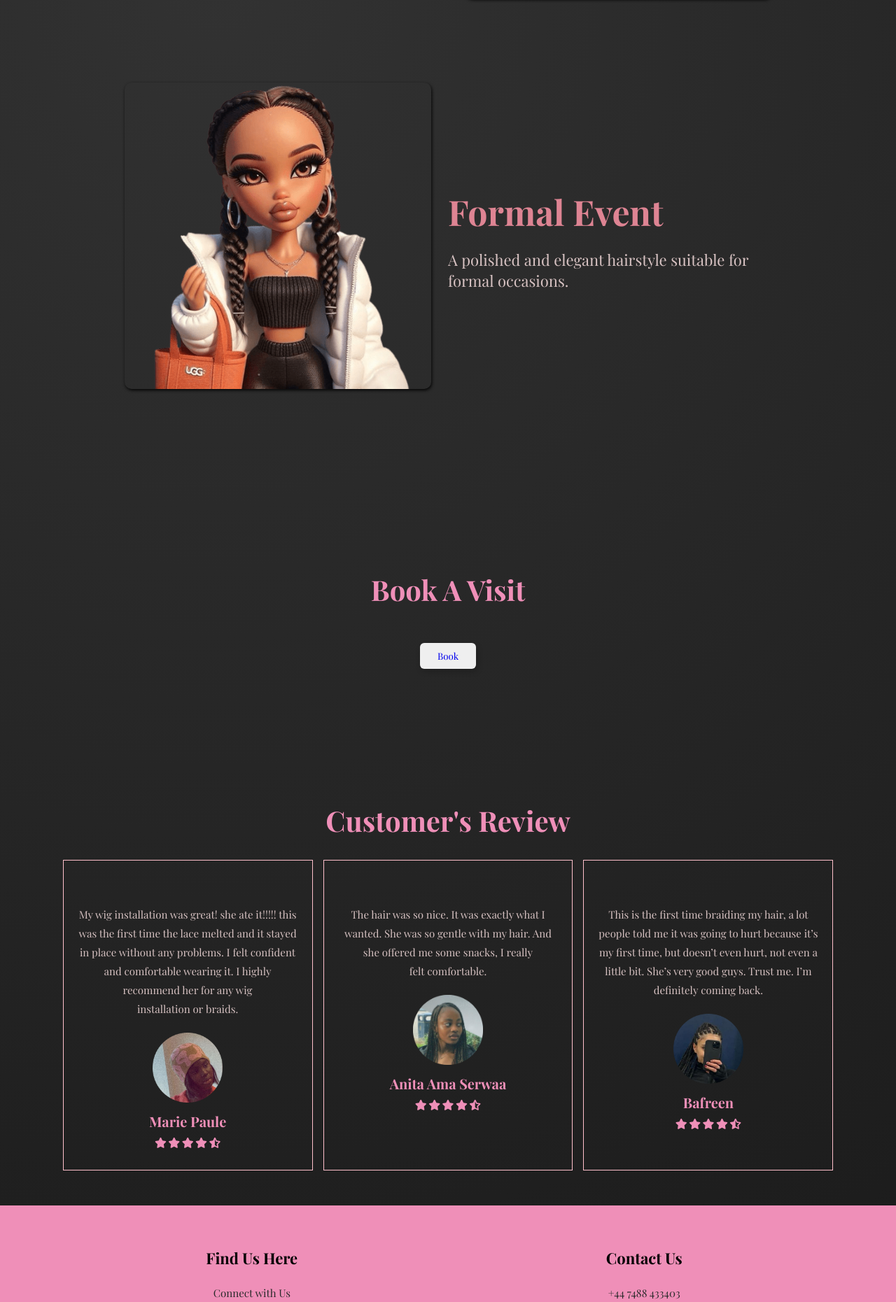
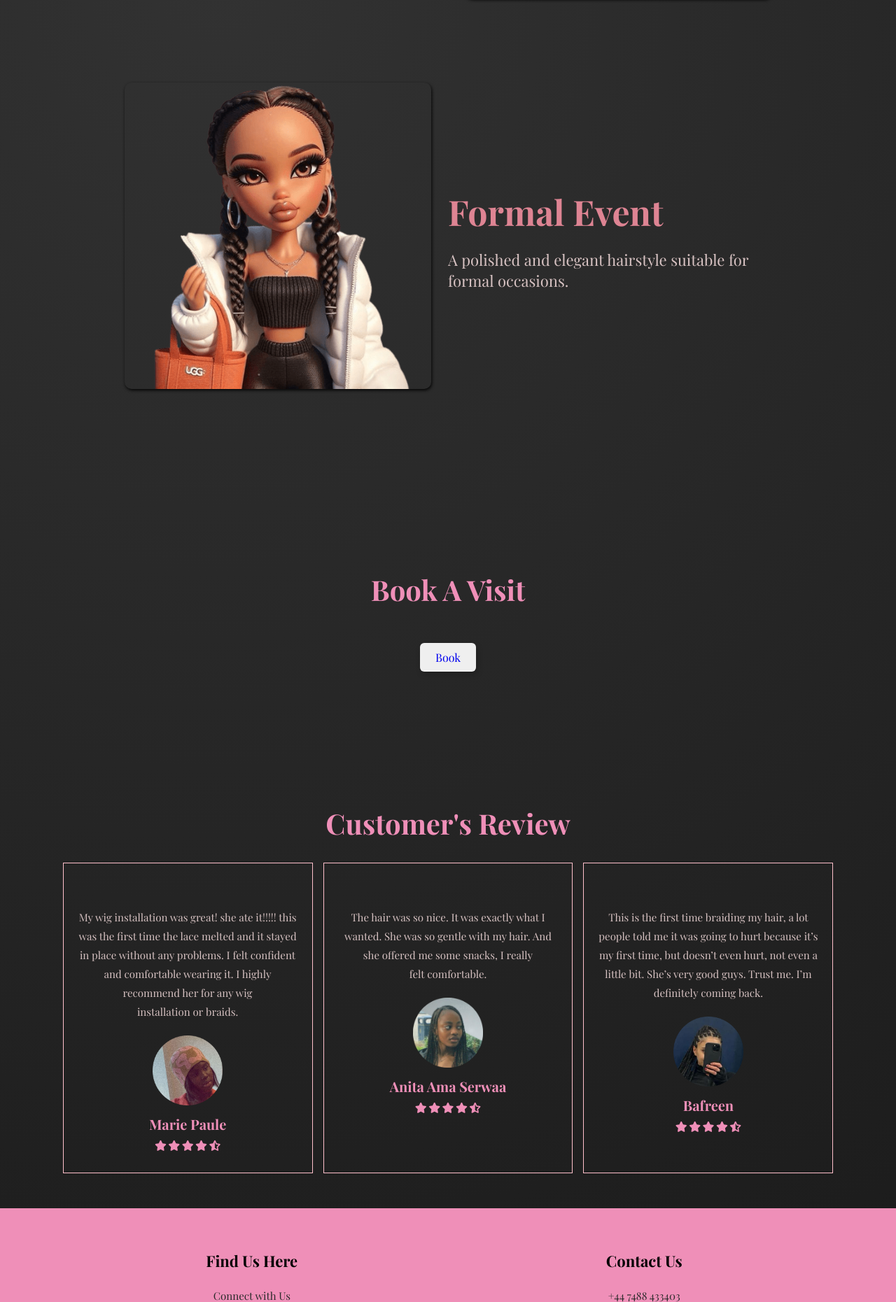
Before and after one commit to Edmondakwasi/Hair_dressing_saloon, a PHP site: page / in a window 1280 px wide. Shown: the part 4639-6500 px from the top of the page at 70% size. Run offline with PHP 8.4, Linux system fonts and the light colour scheme; some libraries are stand-ins or nearby versions; some web fonts are replaced.

Commit message:
increased the size of the button

```diff
--- a/styles/style.css
+++ b/styles/style.css
@@ -91,6 +91,7 @@ button{
     padding-top: 1rem;
     padding-bottom: 1rem;
     width: 8rem;
+    font-size: 1.6rem;
     box-shadow: 2px 4px 8px rgba(0, 0, 0, 0.2);
     border-radius: 6px;
     text-decoration: none;
```
